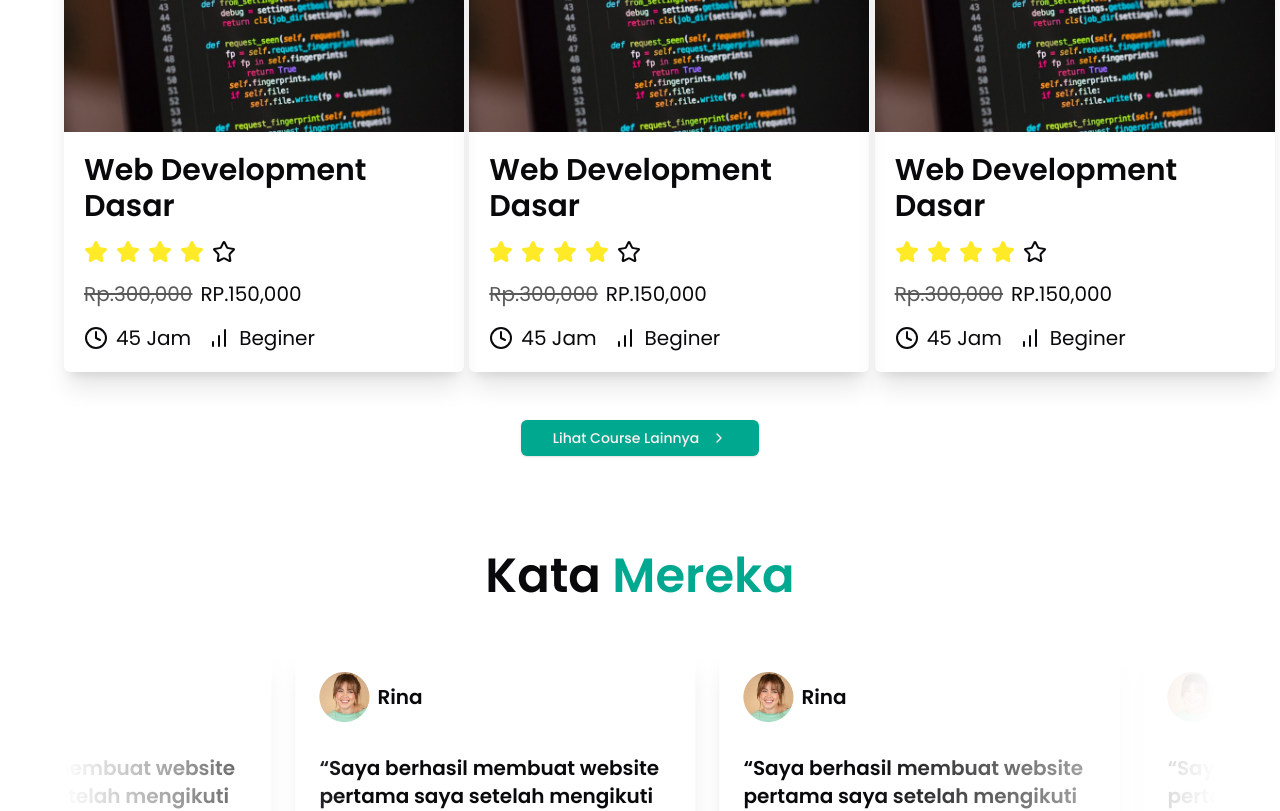
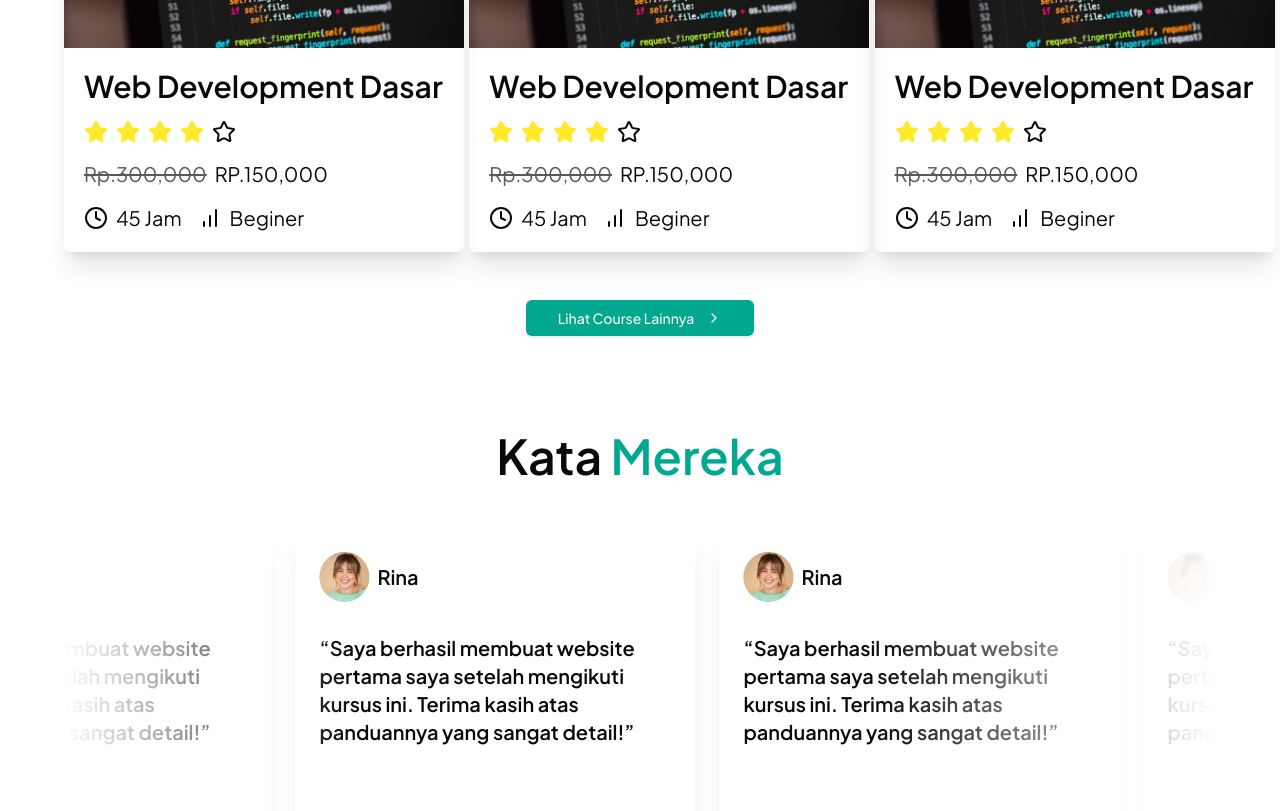
Before and after one commit to severusDude/EduTell, a Next.js app in the folder client/: page / in a window 1280 px wide. Shown: the part 2667-3478 px from the top of the page. Built offline with nearby package versions, Linux system fonts and the light colour scheme.

Commit message:
refactor: change font

```diff
--- a/client/src/app/layout.tsx
+++ b/client/src/app/layout.tsx
@@ -1,12 +1,12 @@
 import type { Metadata } from "next";
-import { Poppins } from "next/font/google";
+import { Plus_Jakarta_Sans } from "next/font/google";
 import "./globals.css";
 import Navigation from "@/components/Navigation";
 import Footer from "@/components/Footer";
 
-const poppins = Poppins({
+const poppins = Plus_Jakarta_Sans({
   subsets: ["latin"],
-  weight: ["100", "200", "300", "400", "500", "600", "700", "800", "900"],
+  weight: ["200", "300", "400", "500", "600", "700", "800"],
   variable: "--font-poppins",
 });
 
```
